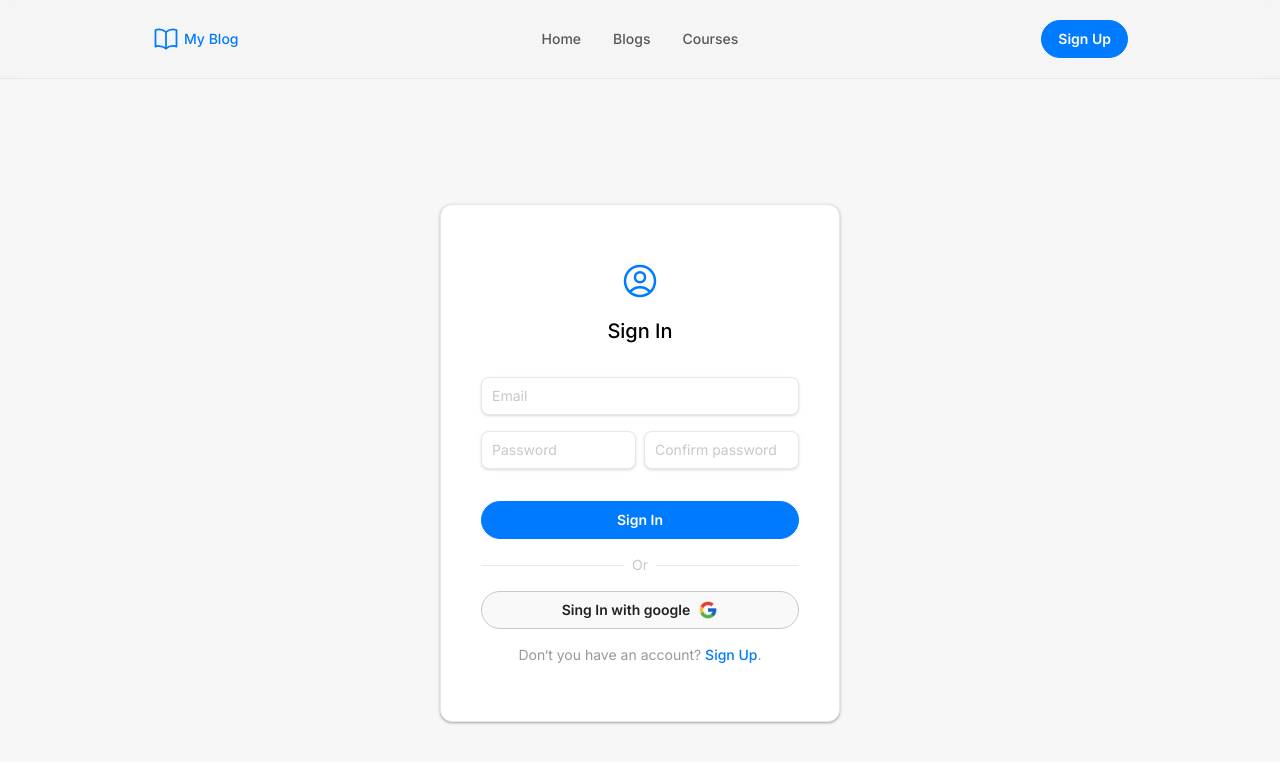
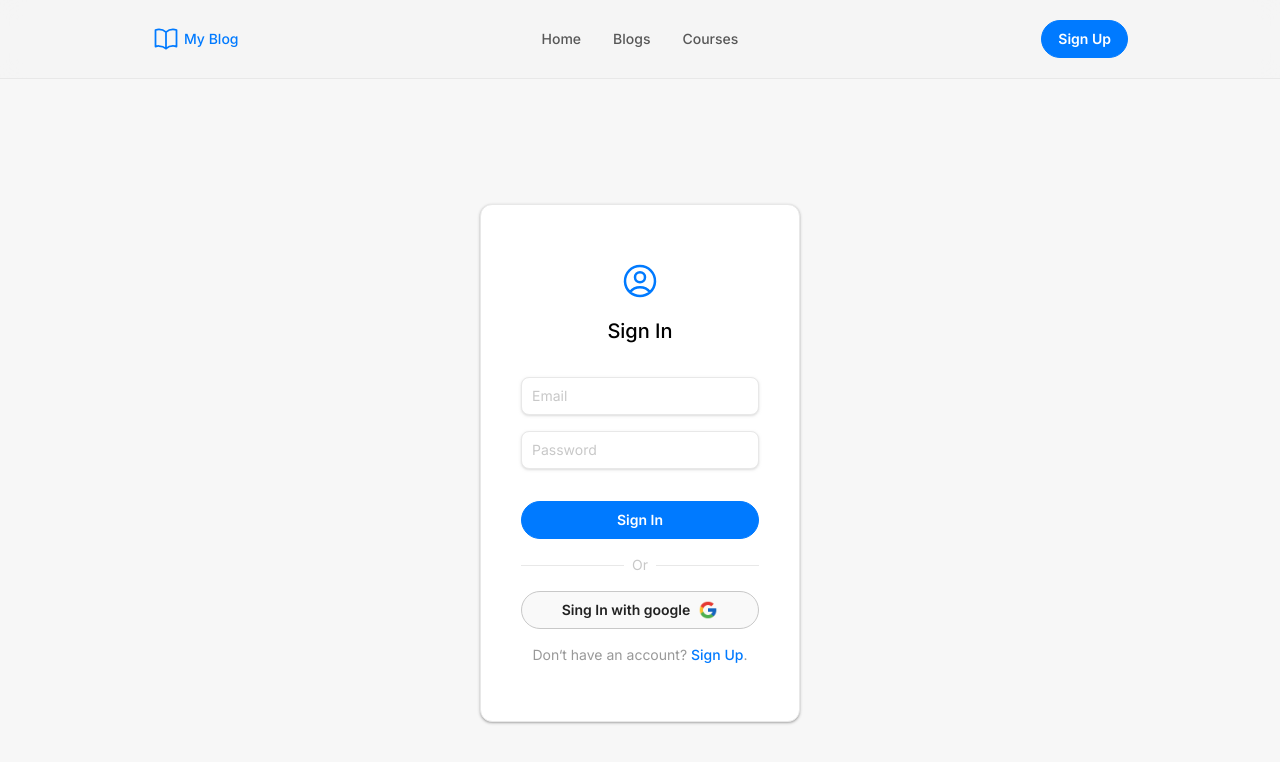
Before and after one commit to AndruTRADX/blog, a Next.js app: page /signin in a window 1280 px wide. Shown: the top 762 px of the page. Built offline with nearby package versions, Linux system fonts and the light colour scheme.

Commit message:
register pages functionality created

```diff
--- a/src/app/globals.css
+++ b/src/app/globals.css
@@ -22,6 +22,10 @@
 
 .input-register-form {
   @apply w-full bg-light text-sm px-2.5 p-2 rounded-lg border border-light-3 placeholder:text-gray-3 text-gray-1 outline-primary shadow shadow-gray-3/50
+}
+
+.error-span {
+  @apply text-xs text-red-500 font-medium px-2.5 py-1 bg-red-50 rounded-xl border border-red-500
 }
 
 @layer utilities {
--- a/src/app/signin/page.tsx
+++ b/src/app/signin/page.tsx
@@ -1,31 +1,81 @@
+"use client";
+
 import Button from "@/components/button/Button";
 import { UserCircleIcon } from "@heroicons/react/24/outline";
 import Image from "next/image";
 import Link from "next/link";
+import { useRouter } from "next/navigation";
+import { useState } from "react";
 
-const page = () => {
+const SignIn = () => {
+  const router = useRouter();
+
+  const [error, setError] = useState<string>("");
+  const [user, setUser] = useState({
+    email: "",
+    password: "",
+  });
+
+  const handleInputChange = (e: React.ChangeEvent<HTMLInputElement>) => {
+    const { name, value } = e.target;
+    return setUser((prev) => ({ ...prev, [name]: value }));
+  };
+
+  const handleSubmit = async (e: React.FormEvent<HTMLFormElement>) => {
+    e.preventDefault();
+
+    try {
+      if (!user.email || !user.password) {
+        setError("Please fill all the fields");
+        return;
+      }
+
+      await fetch("/api/register", {
+        method: "POST",
+        headers: {
+          "Content-Type": "application/json",
+        },
+        body: JSON.stringify(user),
+      }).then(async (res) => {
+        if (res.status === 200 || res.status === 201) {
+          router.push("/");
+          setError("");
+        }
+      });
+    } catch {
+      setError("Something went wrong");
+    } finally {
+      setUser({
+        email: "",
+        password: "",
+      });
+    }
+  };
+
   return (
     <main className="main-page-section flex justify-center items-center min-h-screen">
-      <form className="bg-light flex flex-col gap-y-4 items-center border border-light-3 py-14 px-10 rounded-xl mb-8 max-w-[400px] shadow shadow-gray-1/30">
+      <form
+        className="bg-light flex flex-col gap-y-4 items-center border border-light-3 py-14 px-10 rounded-xl mb-8 min-w-[320px] max-w-[400px] shadow shadow-gray-1/30"
+        onSubmit={handleSubmit}
+      >
         <UserCircleIcon className="w-10 h-10 text-primary" />
         <h2 className="text-xl font-gray-1 font-medium">Sign In</h2>
         <input
           type="email"
           placeholder="Email"
+          name="email"
+          value={user.email}
+          onChange={handleInputChange}
           className="input-register-form mt-4"
         />
-        <div className="flex gap-2">
-          <input
-            type="password"
-            placeholder="Password"
-            className="input-register-form"
-          />
-          <input
-            type="password"
-            placeholder="Confirm password"
-            className="input-register-form"
-          />
-        </div>
+        <input
+          type="password"
+          placeholder="Password"
+          name="password"
+          value={user.password}
+          onChange={handleInputChange}
+          className="input-register-form"
+        />
         <Button text="Sign In" className="w-full mt-4" />
         <div className="flex gap-2 items-center w-full">
           <hr className="border-light-3 w-full" />
@@ -48,15 +98,16 @@ const page = () => {
           outline
         />
         <p className="text-sm text-gray-2">
-          Don&lsquo;t you have an account?{" "}
+          Don&lsquo;t have an account?{" "}
           <Link href="/signup" className="text-primary font-medium">
             Sign Up
           </Link>
           .
         </p>
+        {error !== "" && <p className="error-span">{error}</p>}
       </form>
     </main>
   );
 };
 
-export default page;
+export default SignIn;
--- a/src/app/signup/page.tsx
+++ b/src/app/signup/page.tsx
@@ -1,33 +1,101 @@
+"use client";
+
+import { useState } from "react";
+
 import Button from "@/components/button/Button";
 import { UserCircleIcon } from "@heroicons/react/24/outline";
 import Image from "next/image";
 import Link from "next/link";
+import { useRouter } from "next/navigation";
 
-const page = () => {
+const SignUp = () => {
+  const router = useRouter();
+
+  const [error, setError] = useState<string>("");
+  const [user, setUser] = useState({
+    name: "",
+    username: "",
+    email: "",
+    password: "",
+  });
+
+  const handleInputChange = (e: React.ChangeEvent<HTMLInputElement>) => {
+    const { name, value } = e.target;
+    return setUser((prev) => ({ ...prev, [name]: value }));
+  };
+
+  const handleSubmit = async (e: React.FormEvent<HTMLFormElement>) => {
+    e.preventDefault();
+
+    try {
+      if (!user.name || !user.username || !user.email || !user.password) {
+        setError("Please fill all the fields");
+        return;
+      }
+
+      await fetch("/api/register", {
+        method: "POST",
+        headers: {
+          "Content-Type": "application/json",
+        },
+        body: JSON.stringify(user),
+      }).then(async (res) => {
+        if (res.status === 200 || res.status === 201) {
+          router.push("/");
+          setError("");
+        }
+      });
+    } catch {
+      setError("Something went wrong");
+    } finally {
+      setUser({
+        name: "",
+        username: "",
+        email: "",
+        password: "",
+      });
+    }
+  };
+
   return (
     <main className="main-page-section flex justify-center items-center min-h-screen">
-      <form className="bg-light flex flex-col gap-y-4 items-center border border-light-3 py-14 px-10 rounded-xl mb-8 max-w-[400px] shadow shadow-gray-1/30">
+      <form
+        className="bg-light flex flex-col gap-y-4 items-center border border-light-3 py-14 px-10 rounded-xl mb-8 max-w-[400px] shadow shadow-gray-1/30"
+        onSubmit={handleSubmit}
+      >
         <UserCircleIcon className="w-10 h-10 text-primary" />
         <h2 className="text-xl font-gray-1 font-medium">Sign Up</h2>
         <input
           type="text"
           placeholder="Name"
+          name="name"
+          value={user.name}
+          onChange={handleInputChange}
           className="input-register-form mt-4"
         />
         <input
           type="text"
           placeholder="Username"
+          name="username"
+          value={user.username}
+          onChange={handleInputChange}
           className="input-register-form"
         />
         <input
           type="email"
           placeholder="Email"
+          name="email"
+          value={user.email}
+          onChange={handleInputChange}
           className="input-register-form"
         />
         <div className="flex gap-2">
           <input
             type="password"
             placeholder="Password"
+            name="password"
+            value={user.password}
+            onChange={handleInputChange}
             className="input-register-form"
           />
           <input
@@ -64,9 +132,10 @@ const page = () => {
           </Link>
           .
         </p>
+        {error !== "" && <p className="error-span">{error}</p>}
       </form>
     </main>
   );
 };
 
-export default page;
+export default SignUp;
```
